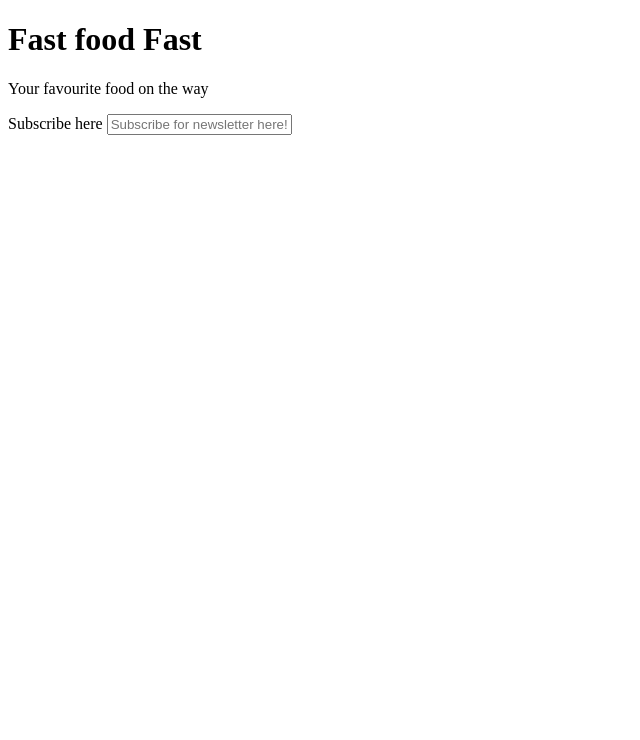
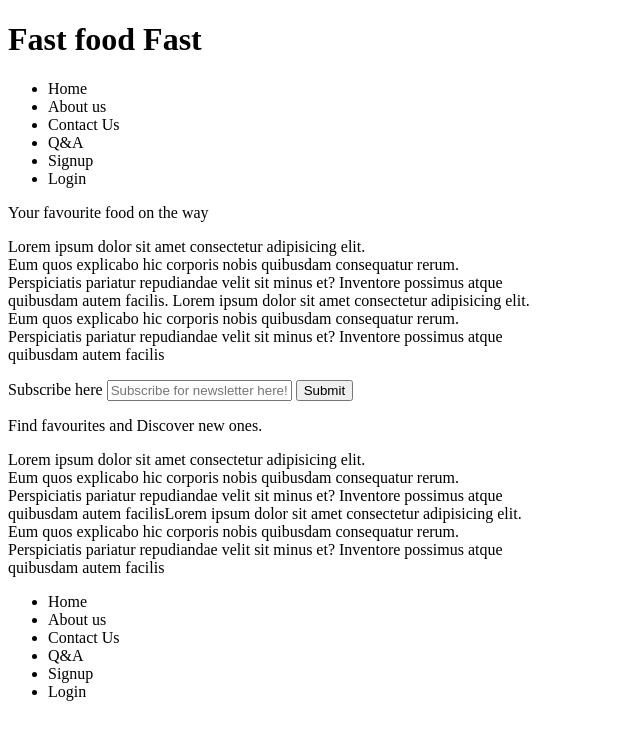
Before and after one commit to deen26/Portfolio, a plain HTML site: page landingpage.html in a window 1280 px wide. Shown: the whole page, without its empty margins (0-640 px from the left). Drawn offline with Linux system fonts and the light colour scheme.

Commit message:
landing page created

```diff
--- a/landingpage.html
+++ b/landingpage.html
@@ -8,9 +8,57 @@
 </head>
 <body>
     <h1>Fast food Fast</h1>
-    <p>Your favourite food on the way </p>
-    <label for="subscription">Subscribe here</label>
-    <input type="text" placeholder="Subscribe for newsletter here!">
+    <div>
+        <ul>
+            <li>Home</li>
+            <li>About us</li>
+            <li>Contact Us</li>
+            <li>Q&A</li>
+            <li>Signup</li>
+            <li>Login</li>
+        </ul>
+    </div>
+    <div>
+        <section>
+            <p>Your favourite food on the way </p>
+            <p>Lorem ipsum dolor sit amet consectetur adipisicing elit. <br>
+                Eum quos explicabo hic corporis nobis quibusdam consequatur rerum. <br>
+                Perspiciatis pariatur repudiandae velit sit minus et? Inventore possimus atque <br>
+                quibusdam autem facilis.
+                Lorem ipsum dolor sit amet consectetur adipisicing elit. <br>
+                Eum quos explicabo hic corporis nobis quibusdam consequatur rerum. <br>
+                Perspiciatis pariatur repudiandae velit sit minus et? Inventore possimus atque <br>
+                quibusdam autem facilis</p>
+        <label for="subscription">Subscribe here</label>
+        <input type="text" placeholder="Subscribe for newsletter here!"> <button>Submit</button>
+        </section>
+    </div>
+    <div>
+        <section>
+            <p>Find favourites and Discover new ones.</p>
+            <p>Lorem ipsum dolor sit amet consectetur adipisicing elit. <br>
+                Eum quos explicabo hic corporis nobis quibusdam consequatur rerum. <br>
+                Perspiciatis pariatur repudiandae velit sit minus et? Inventore possimus atque <br>
+                quibusdam autem facilisLorem ipsum dolor sit amet consectetur adipisicing elit. <br>
+                Eum quos explicabo hic corporis nobis quibusdam consequatur rerum. <br>
+                Perspiciatis pariatur repudiandae velit sit minus et? Inventore possimus atque <br>
+                quibusdam autem facilis</p>
+        </section>
+        <div>
+            <footer>
+                <div>
+                    <ul>
+                        <li>Home</li>
+                        <li>About us</li>
+                        <li>Contact Us</li>
+                        <li>Q&A</li>
+                        <li>Signup</li>
+                        <li>Login</li>
+                    </ul>
+                </div>
+            </footer>
+        </div>
+    </div>
 
 </body>
 </html>
```
